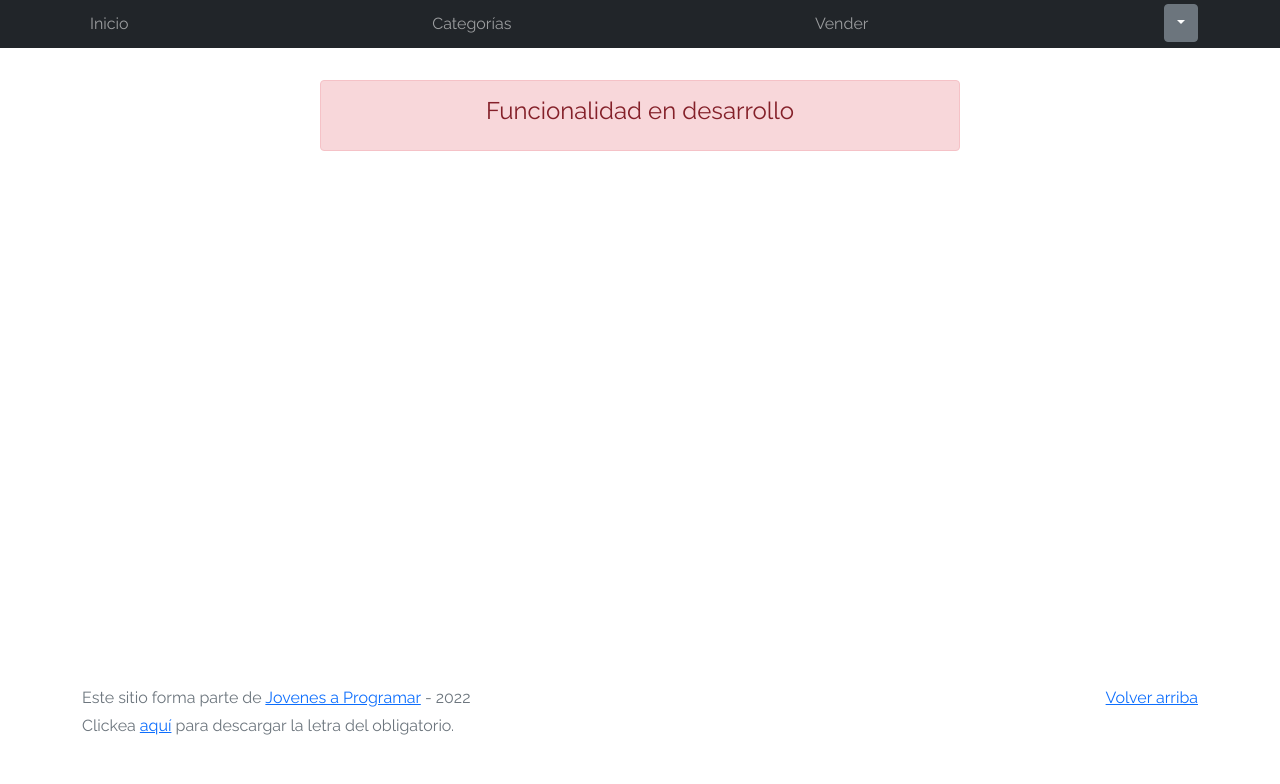
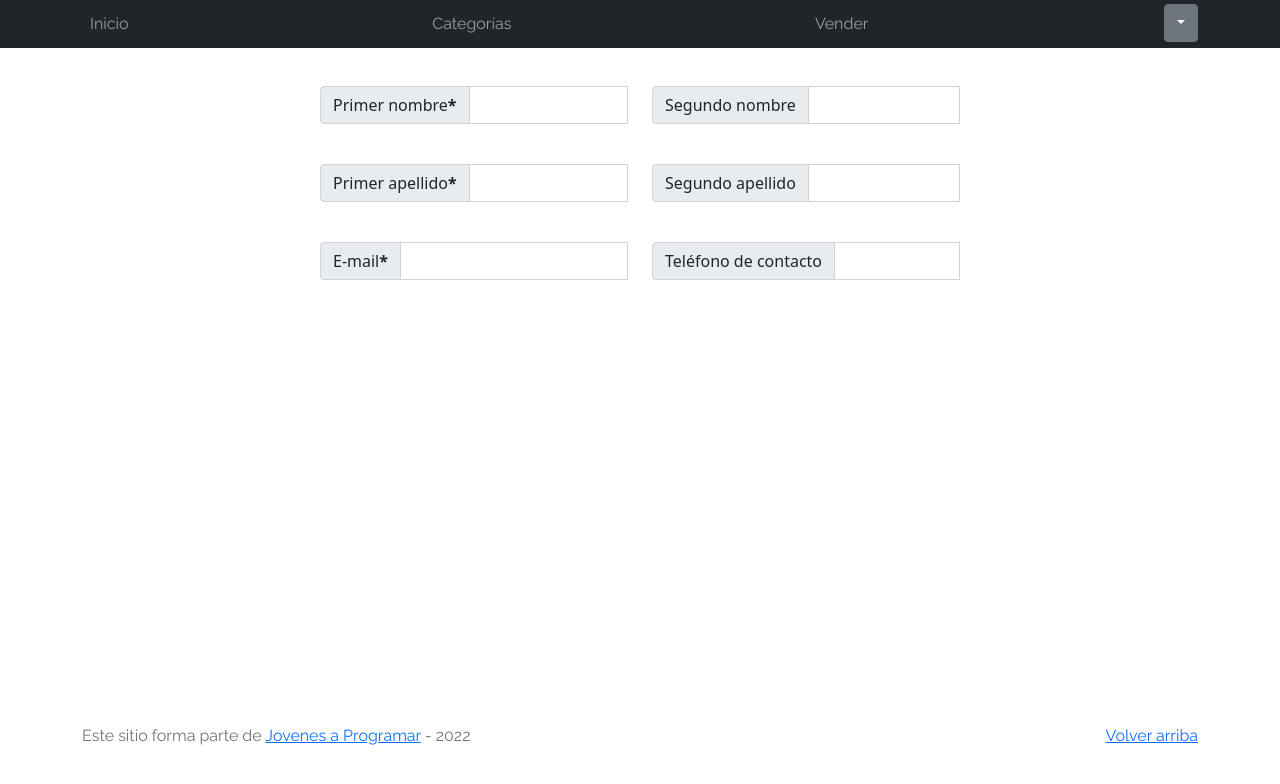
Before and after one commit to falerojob/ecommerce, a plain HTML site: page my-profile.html in a window 1280 px wide. Drawn offline with Linux system fonts and the light colour scheme.

Commit message:
SAPE
SEX

```diff
--- a/js/index.js
+++ b/js/index.js
@@ -27,9 +27,8 @@ ingresar.addEventListener("click", () => {
         error();
     }
     else {
-
-        if (usuario.value == "jgoyeni") setTimeout(function() {window.location = "coso.html" });     //si hay valor escrito en usuario, se lo asigno al localStorage con el ID text
-        ;            //y luego se redirige a la página principal
+        if (usuario.value) localStorage.setItem("text", usuario.value);     //si hay valor escrito en usuario, se lo asigno al localStorage con el ID text
+        setTimeout(function() {window.location = "home.html" });            //y luego se redirige a la página principal
     }
 
 });
--- a/js/init.js
+++ b/js/init.js
@@ -42,3 +42,12 @@ let getJSONData = function(url){
 
 let usuario_logeado = localStorage.getItem("text");                          //llamamos al nombre de usuario almacenado en el LocalStorage
 document.getElementById("nombre_usuario").innerHTML = usuario_logeado        //y luego lo añadimos al html dentro de un div
+
+function entrarPerfil() {
+  if (localStorage.getItem("text") !== null) {
+    setTimeout(function() {window.location = "my-profile.html" })
+  }   else {
+    alert("No hay usuario flaco")
+  }
+
+}
--- a/my-profile.html
+++ b/my-profile.html
@@ -46,25 +46,104 @@
           </li>
           <li class="nav-item">
             <div class="dropdown">
-              <button class="btn btn-secondary dropdown-toggle" type="button" id="nombre_usuario" data-bs-toggle="dropdown" aria-expanded="false">
+              <button class="btn btn-secondary dropdown-toggle" type="button" id="nombre_usuario"
+                data-bs-toggle="dropdown" aria-expanded="false">
               </button>
               <ul class="dropdown-menu" aria-labelledby="dropdownMenuButton1">
                 <li><a class="dropdown-item" href="cart.html">Mi carrito</a></li>
                 <li><a class="dropdown-item" href="my-profile.html">Mi perfil</a></li>
-                <li><a class="dropdown-item" href="index.html" onclick="localStorage.removeItem('text')">Cerrar sesión</a></li>
+                <li><a class="dropdown-item" href="index.html" onclick="localStorage.removeItem('text')">Cerrar
+                    sesión</a></li>
               </ul>
             </div>
-            </li>
+          </li>
         </ul>
       </div>
     </div>
   </nav>
   <main>
-    <div class="container">
-      <div class="alert alert-danger text-center" role="alert">
-        <h4 class="alert-heading">Funcionalidad en desarrollo</h4>
+
+    <form style="margin-left: 25%; margin-right: 25%; margin-top: 3%;">
+      <center>
+
+      <div class="row">
+        <div class="col-6">
+          <div class="input-group mb-3">
+            <span class="input-group-text">Primer nombre<b>*</b></span>
+            <input type="text" class="form-control" aria-label="Numero" aria-describedby="basic-addon1"
+              id="numero_calle">
+            <div class="invalid-feedback">
+              Por favor, ingrese su primer nombre.
+            </div>
+          </div>
+        </div>
+
+        <div class="col-6">
+          <div class="input-group mb-3">
+            <span class="input-group-text">Segundo nombre</span>
+            <input type="text" class="form-control" aria-label="Numero" aria-describedby="basic-addon1"
+              id="numero_calle">
+            <div class="invalid-feedback">
+              Por favor, ingrese su segundo nombre.
+            </div>
+          </div>
+        </div>
       </div>
-    </div>
+
+      <br>
+
+      <div class="row">
+        <div class="col-6">
+          <div class="input-group mb-3">
+            <span class="input-group-text">Primer apellido<b>*</b></span>
+            <input type="text" class="form-control" aria-label="Numero" aria-describedby="basic-addon1"
+              id="numero_calle">
+            <div class="invalid-feedback">
+              Por favor, ingrese su primer apellido.
+            </div>
+          </div>
+        </div>
+
+        <div class="col-6">
+          <div class="input-group mb-3">
+            <span class="input-group-text">Segundo apellido</span>
+            <input type="text" class="form-control" aria-label="Numero" aria-describedby="basic-addon1"
+              id="numero_calle">
+            <div class="invalid-feedback">
+              Por favor, ingrese su segundo apellido.
+            </div>
+          </div>
+        </div>
+      </div>
+
+      <br>
+
+      <div class="row">
+        <div class="col-6">
+          <div class="input-group mb-3">
+            <span class="input-group-text">E-mail<b>*</b></span>
+            <input type="text" class="form-control" aria-label="Numero" aria-describedby="basic-addon1"
+              id="numero_calle">
+            <div class="invalid-feedback">
+              Por favor, ingrese su e-mail.
+            </div>
+          </div>
+        </div>
+
+        <div class="col-6">
+          <div class="input-group mb-3">
+            <span class="input-group-text">Teléfono de contacto</span>
+            <input type="text" class="form-control" aria-label="Numero" aria-describedby="basic-addon1"
+              id="numero_calle">
+            <div class="invalid-feedback">
+              Por favor, ingrese su teléfono de contacto.
+            </div>
+          </div>
+        </div>
+      </div>
+
+    </form>
+  </center>
   </main>
   <footer class="text-muted">
     <div class="container">
@@ -73,7 +152,6 @@
       </p>
       <p>Este sitio forma parte de <a href="https://jovenesaprogramar.edu.uy/" target="_blank">Jovenes a Programar</a> -
         2022</p>
-      <p>Clickea <a target="_blank" href="Letra.pdf">aquí</a> para descargar la letra del obligatorio.</p>
     </div>
   </footer>
   <script src="js/bootstrap.bundle.min.js"></script>
```
Also changed, not shown: coso.html (deleted, +0 -26 lines), listorti.jpg (deleted).
